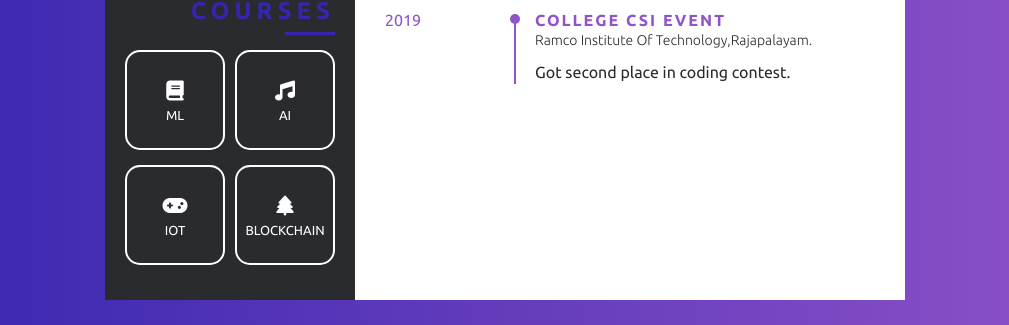
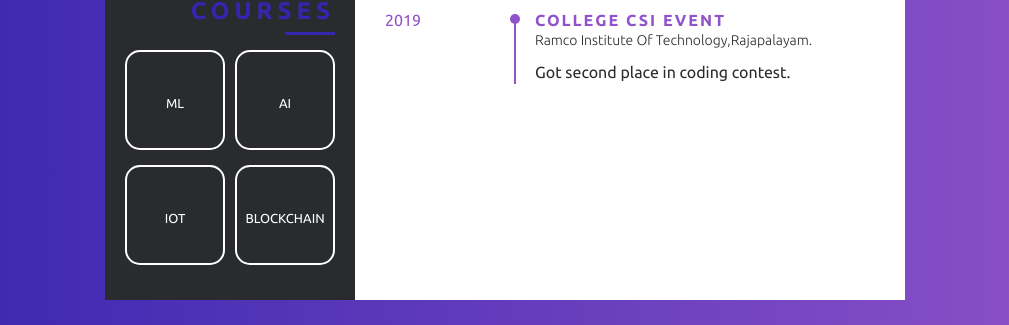
Before and after one commit to Esakkiraja1/Resume, a plain HTML site: page index.html in a window 1280 px wide. Shown: the part 848-1173 px from the top of the page, without its empty margins (135-1144 px from the left). Drawn offline with Linux system fonts and the light colour scheme.

Commit message:
Update index.html

```diff
--- a/index.html
+++ b/index.html
@@ -82,25 +82,25 @@
 						<ul>
 							<li>
 								<div class="li_wrap">
-									<div class="icon"><i class="fas fa-book"></i></div>
+
 									<div class="text">ML</div>
 								</div>
 							</li>
 							<li>
 								<div class="li_wrap">
-									<div class="icon"><i class="fas fa-music"></i></div>
+
 									<div class="text">AI</div>
 								</div>
 							</li>
 							<li>
 								<div class="li_wrap">
-									<div class="icon"><i class="fas fa-gamepad"></i></div>
+
 									<div class="text">IOT</div>
 								</div>
 							</li>
 							<li>
 								<div class="li_wrap">
-									<div class="icon"><i class="fas fa-tree"></i></div>
+
 									<div class="text">BLOCKCHAIN</div>
 								</div>
 							</li>
```
